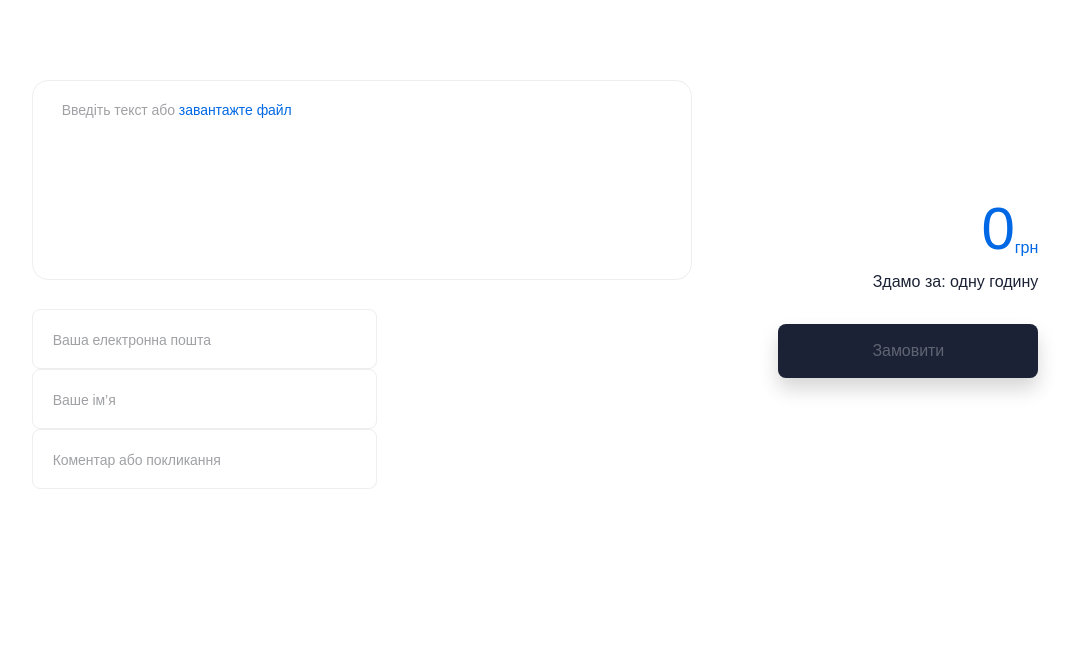
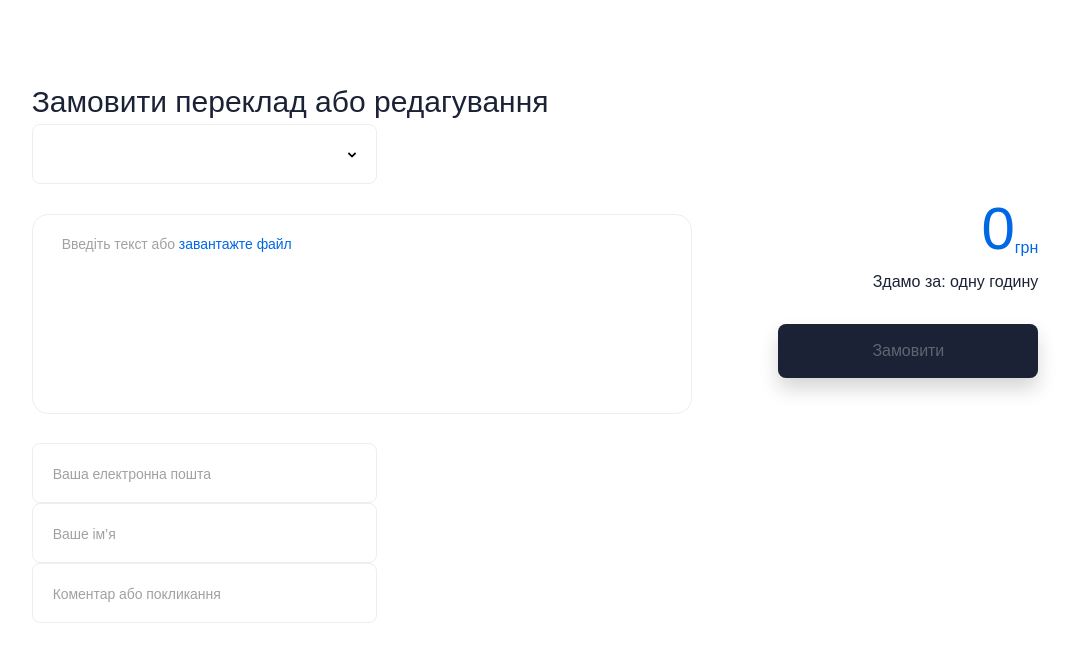
Before and after one commit to projectok92/correctarium, a React (Create React App) app: page / in a window 1280 px wide. Shown: the top 662 px of the page, without its empty margins (105-1179 px from the left). Built offline with nearby package versions, Linux system fonts and the light colour scheme; a web font is replaced by a local one.

Commit message:
feat: add dropdown list items

```diff
--- a/src/App.js
+++ b/src/App.js
@@ -2,6 +2,7 @@ import React, { useState } from 'react';
 import styled, { createGlobalStyle } from 'styled-components';
 
 import Button from './components/Button';
+import Dropdown from './components/Dropdown';
 import Input from './components/Input';
 import TextArea from './components/TextArea';
 
@@ -553,6 +554,24 @@ const App = () => {
       <MainContainerStyled>
         <Wrapper>
           <div>
+            <MediumHeader>
+              Замовити переклад або редагування
+            </MediumHeader>
+
+            <Dropdown
+              placeholder="Послуга"
+              variants={[
+                {
+                  id: 'editing',
+                  text: 'Редагування',
+                },
+                {
+                  id: 'proofreading',
+                  text: 'Переклад',
+                },
+              ]}
+            />
+
             <TextAreaContainerStyled>
               <TextArea
                 value={textToEdit}
@@ -592,7 +611,6 @@ const App = () => {
                   value={comment}
                   onChange={changeCommentHandler}
               />
-
             </div>
           </div>
 
@@ -640,6 +658,19 @@ const Wrapper = styled.div`
   grid-gap: 10px;
   padding-top: 80px;
   margin-bottom: 120px;
+`;
+
+const MediumHeader = styled.h3`
+  width: 100%;
+  margin-bottom: 70px;
+  font-size: 30px;
+  font-weight: 500;
+  font-stretch: normal;
+  font-style: normal;
+  line-height: 1.47;
+  letter-spacing: normal;
+  margin: 0;
+  max-width: 100%;
 `;
 
 const SubmitDivStyled = styled.div`
--- /dev/null
+++ b/src/components/Dropdown.jsx
@@ -0,0 +1,155 @@
+import React, { useState } from 'react';
+import styled from 'styled-components';
+
+import arrow from '../assets/img/arrow_down.svg';
+
+const Dropdown = ({placeholder, value, onChange, variants}) => {
+  const [isActive, setIsActive] = useState(false);
+  const [isOpened, setIsOpened] = useState(false);
+  const [isSelected, setIsSelected] = useState(false);
+
+  const openDropdownHandler = () => {
+    if (isOpened) {
+      setIsOpened(false);
+    } else {
+      setIsOpened(true);
+    }
+
+  };
+
+  return (
+    <FieldSetStyled isBlue={isActive}>
+      {value !== '' && value && (
+        <LegendStyled isBlue={isActive}>
+          {placeholder}
+        </LegendStyled>
+      )}
+
+      <CheckBoxStyled
+        type="checkbox"
+        id="opener"
+        onChange={openDropdownHandler}
+      />
+      <LableStyled
+        htmlFor="opener"
+        placeholder={placeholder}
+        onFocus={() => setIsActive(true)}
+        onBlur={() => setIsActive(false)}
+      >
+        <ImgStyled src={arrow} alt="dropdown arrow" />
+      </LableStyled>
+
+      {isOpened && (
+        <SelectorListStyled>
+          {variants.map((variant) => (
+            <LableOptionStyled htmlFor={variant.id}>
+              <OptionStyled id={variant.id} />
+              {variant.text}
+            </LableOptionStyled>
+          ))}
+        </SelectorListStyled>
+      )}
+    </FieldSetStyled>
+
+  );
+};
+
+const FieldSetStyled = styled.fieldset`
+  position: relative;
+  width: 345px;
+  height: 60px;
+  margin: 0 0 30px;
+  overflow: visible;
+  padding: 0;
+  border-radius: 8px;
+  border: ${({ isBlue }) => isBlue ? '1px solid #0068e4' : '1px solid #eee'};
+  transition: border 0.4s;
+  outline: none;
+  font-size: 14px;
+  font-weight: 500;
+  font-stretch: normal;
+  font-style: normal;
+  line-height: 1.57;
+  letter-spacing: -.05px;
+`;
+
+const CheckBoxStyled = styled.input`
+  display: none;
+`;
+
+const LableStyled = styled.label`
+  width: 100%;
+  height: 60px;
+  line-height: 22px;
+  display: -webkit-box;
+  display: -ms-flexbox;
+  display: flex;
+  padding: 19px 20px;
+  position: relative;
+  cursor: pointer;
+  font-size: 14px;
+  font-weight: 500;
+  font-stretch: normal;
+  font-style: normal;
+  line-height: 1.57;
+  letter-spacing: -.05px;
+  color: ${({ isBlue }) => isBlue ? '#0068e4' : '#a0a1a4'};
+`;
+
+const ImgStyled = styled.img`
+  width: 8px;
+  height: 8px;
+  margin: auto 0 auto auto;
+`;
+
+const LegendStyled = styled.legend`
+  position: absolute;
+  top: -8px;
+  font-size: 12px;
+  font-weight: 400;
+  font-stretch: normal;
+  font-style: normal;
+  line-height: normal;
+  letter-spacing: -.04px;
+  transition: color 0.4s;
+  color: ${({ isBlue }) => isBlue ? '#0068e4' : '#a0a1a4'};
+  margin-left: 22px;
+  display: inline-block;
+  height: 15px;
+  background-color: #fff;
+
+  &:active {
+    color: #0068e4;
+  }
+`;
+
+const SelectorListStyled = styled.div`
+  display: flex;
+  width: 345px;
+  padding: 12px 0;
+  position: absolute;
+  top: 65px;
+  -webkit-box-orient: vertical;
+  -webkit-box-direction: normal;
+  -ms-flex-direction: column;
+  flex-direction: column;
+  overflow: visible;
+  z-index: 1;
+  background: #fff;
+  border-radius: 8px;
+  line-height: 2.29;
+  -webkit-box-shadow: 0 15px 66px 0 rgb(0 0 0 / 4%);
+  box-shadow: 0 15px 66px 0 rgb(0 0 0 / 4%);
+  border: 1px solid #eee;
+`;
+
+const LableOptionStyled = styled.label`
+  cursor: pointer;
+  padding: 0 20px;
+`;
+
+const OptionStyled = styled.input`
+  display: none;
+`;
+
+export default Dropdown;
--- a/src/components/Input.jsx
+++ b/src/components/Input.jsx
@@ -46,6 +46,7 @@ const FieldSetStyled = styled.fieldset`
 const InputStyled = styled.input`
   width: 315px;
   height: 60px;
+  margin: 0 0 30px;
   background: rgba(0,0,0,0);
   line-height: 22px;
   padding: 19px 20px;
```
Also changed, not shown: public/arrow_down.svg (added), src/assets/img/arrow_down.svg (added).
